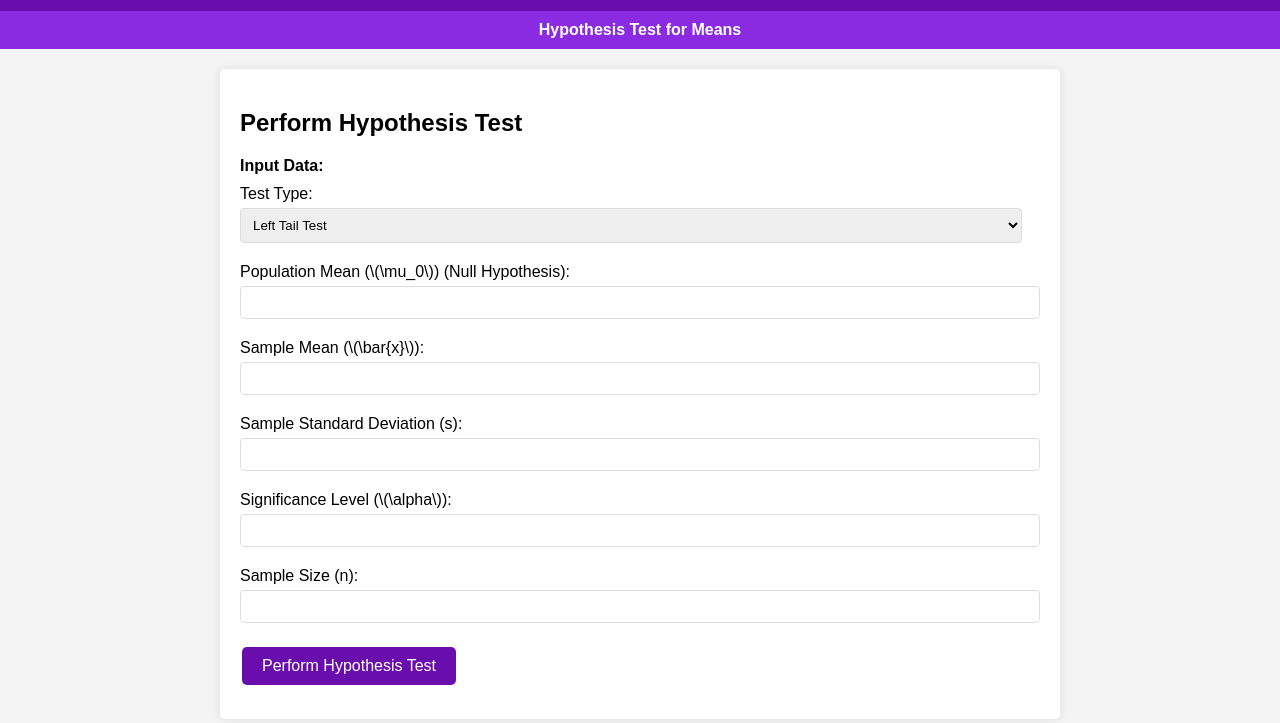
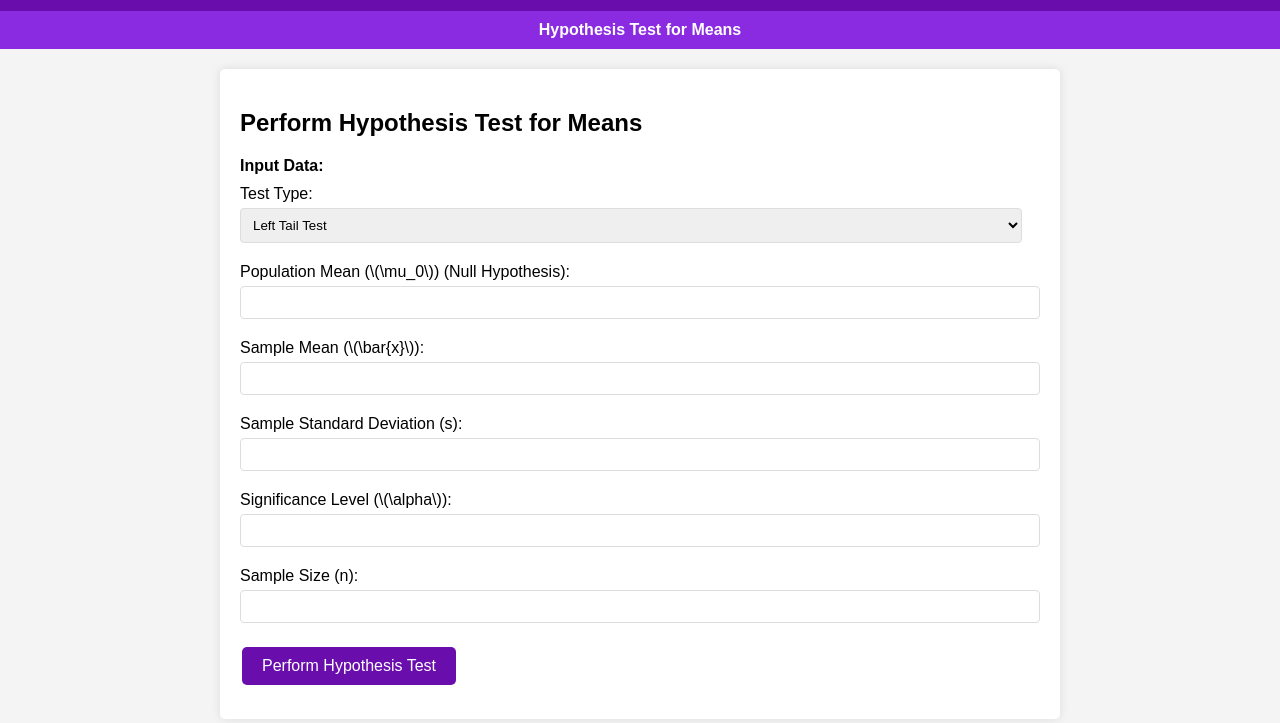
Before and after one commit to Asma-Alayeb/Hypothesis-Testing-For-Means, a plain HTML site: page index.html in a window 1280 px wide. Shown: the part 89-812 px from the top of the page. Drawn offline with Linux system fonts and the light colour scheme.

Commit message:
Update index.html

```diff
--- a/index.html
+++ b/index.html
@@ -83,7 +83,7 @@
     </nav>
 
     <section id="hypothesisTest" class="calculator">
-        <h2>Perform Hypothesis Test</h2>
+        <h2>Perform Hypothesis Test for Means</h2>
         <form id="hypothesisForm">
             <p><strong>Input Data:</strong></p>
             <p>Test Type:
```
